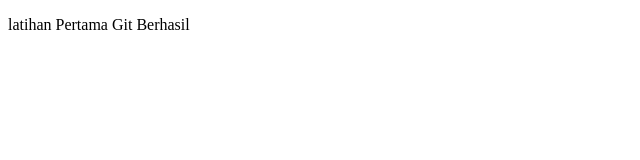
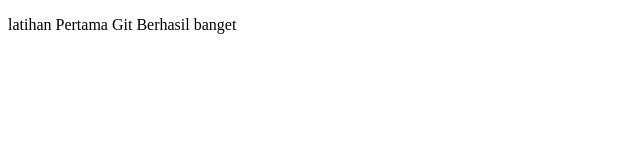
Before and after one commit to abdussomad2392/latihan-git2, a plain HTML site: page index.html in a window 1280 px wide. Shown: the full height of the page, 0-640 px from the left. Drawn offline with Linux system fonts and the light colour scheme.

Commit message:
merubah isi index.html

```diff
--- a/index.html
+++ b/index.html
@@ -7,6 +7,6 @@
     <title>Latihan Git - WEB II UBSI</title>
 </head>
 <body>
-    <p>latihan Pertama Git Berhasil </p>
+    <p>latihan Pertama Git Berhasil banget </p>
 </body>
 </html>
```
